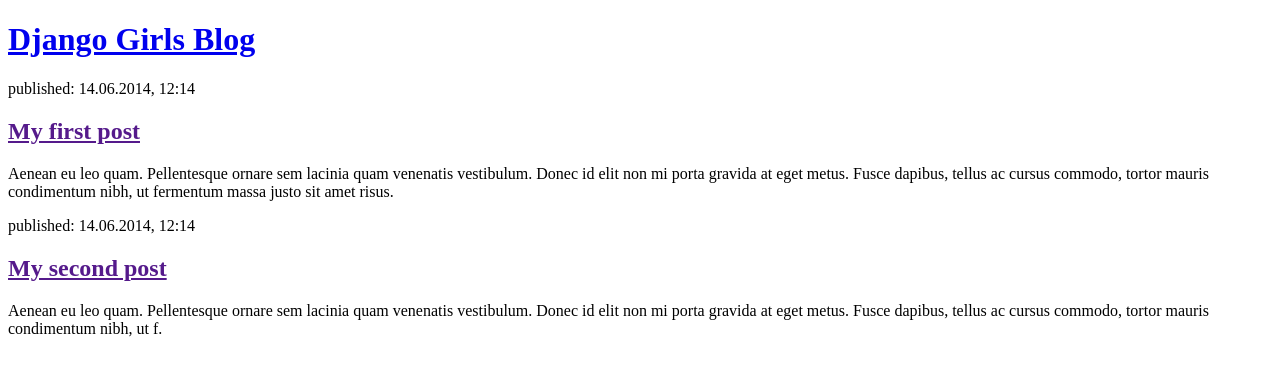
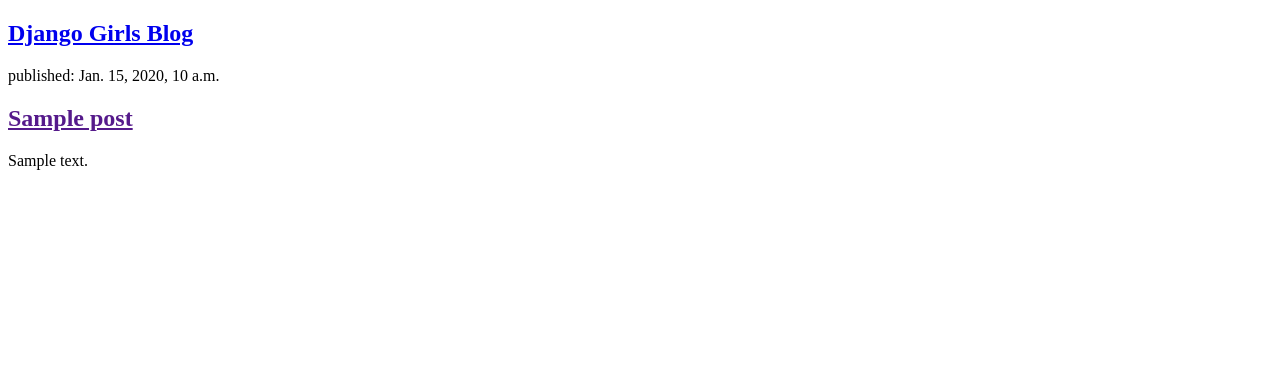
Before and after one commit to Kaushik-Paul/DjangoGirlDemoProject, a Django app: page /post-list/ in a window 1280 px wide. Shown: the top 376 px of the page. Run offline with Django 4.2, Linux system fonts and the light colour scheme; tables that the repository leaves empty hold one stand-in row (values such as "Sample post").

Commit message:
Modified templates to display posts from database.

```diff
--- a/blog/templates/blog/post_list.html
+++ b/blog/templates/blog/post_list.html
@@ -1,23 +1,25 @@
-<!DOCTYPE html>
-<html>
+<!doctype html>
+<html lang="en">
 <head>
-        <title>Django Girls blog</title>
+    <meta charset="UTF-8">
+    <meta name="viewport"
+          content="width=device-width, user-scalable=no, initial-scale=1.0, maximum-scale=1.0, minimum-scale=1.0">
+    <meta http-equiv="X-UA-Compatible" content="ie=edge">
+    <title>Title</title>
 </head>
 <body>
+<section>
     <header>
     <h1><a href="/">Django Girls Blog</a></h1>
     </header>
 
+    {% for post in posts %}
         <article>
-            <time>published: 14.06.2014, 12:14</time>
-            <h2><a href="">My first post</a></h2>
-            <p>Aenean eu leo quam. Pellentesque ornare sem lacinia quam venenatis vestibulum. Donec id elit non mi porta gravida at eget metus. Fusce dapibus, tellus ac cursus commodo, tortor mauris condimentum nibh, ut fermentum massa justo sit amet risus.</p>
+            <time>published: {{ post.published_on }}</time>
+            <h2><a href="">{{ post.title }}</a></h2>
+            <p>{{ post.text|linebreaksbr }}</p>
         </article>
-
-        <article>
-            <time>published: 14.06.2014, 12:14</time>
-            <h2><a href="">My second post</a></h2>
-            <p>Aenean eu leo quam. Pellentesque ornare sem lacinia quam venenatis vestibulum. Donec id elit non mi porta gravida at eget metus. Fusce dapibus, tellus ac cursus commodo, tortor mauris condimentum nibh, ut f.</p>
-        </article>
+    {% endfor %}
+</section>
 </body>
 </html>
--- a/blog/views.py
+++ b/blog/views.py
@@ -1,6 +1,11 @@
 from django.shortcuts import render
+from django.utils import timezone
+
+from .models import Post
 
 
 # Create your views here.
 def post_list(request):
-    return render(request, 'blog/post_list.html')
+
+    posts = Post.objects.all()
+    return render(request, 'blog/post_list.html', {'posts': posts})
```
Lines whose indentation alone changed are shown as unchanged.
